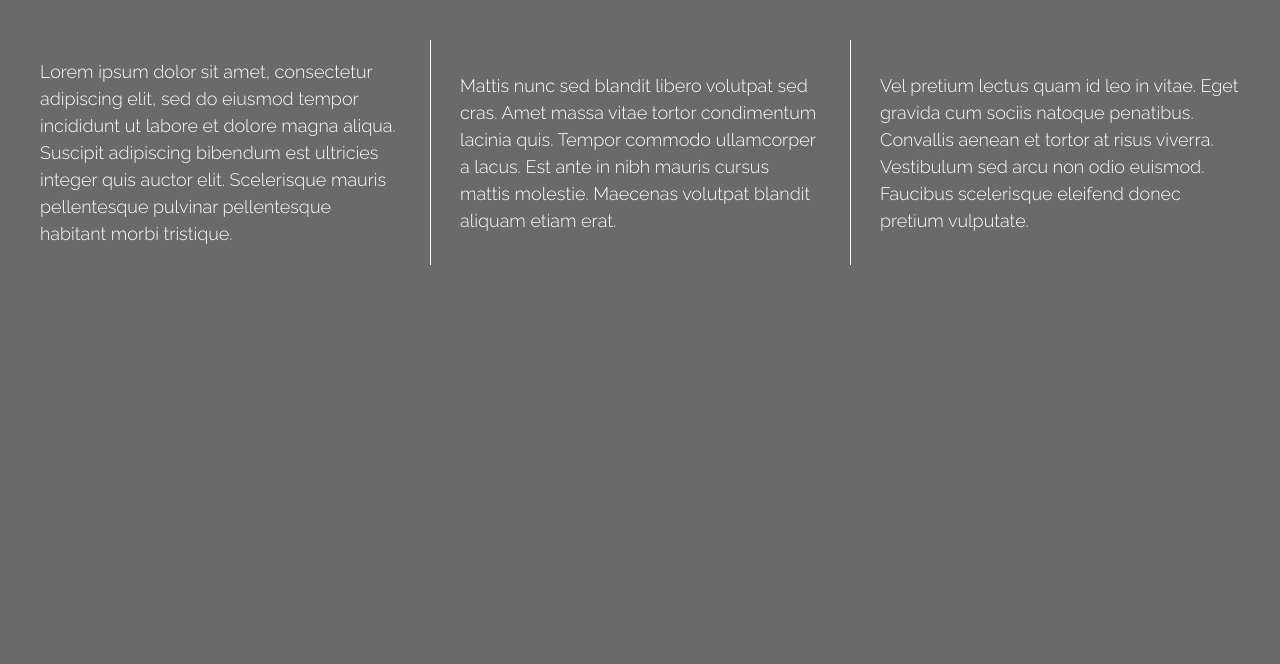
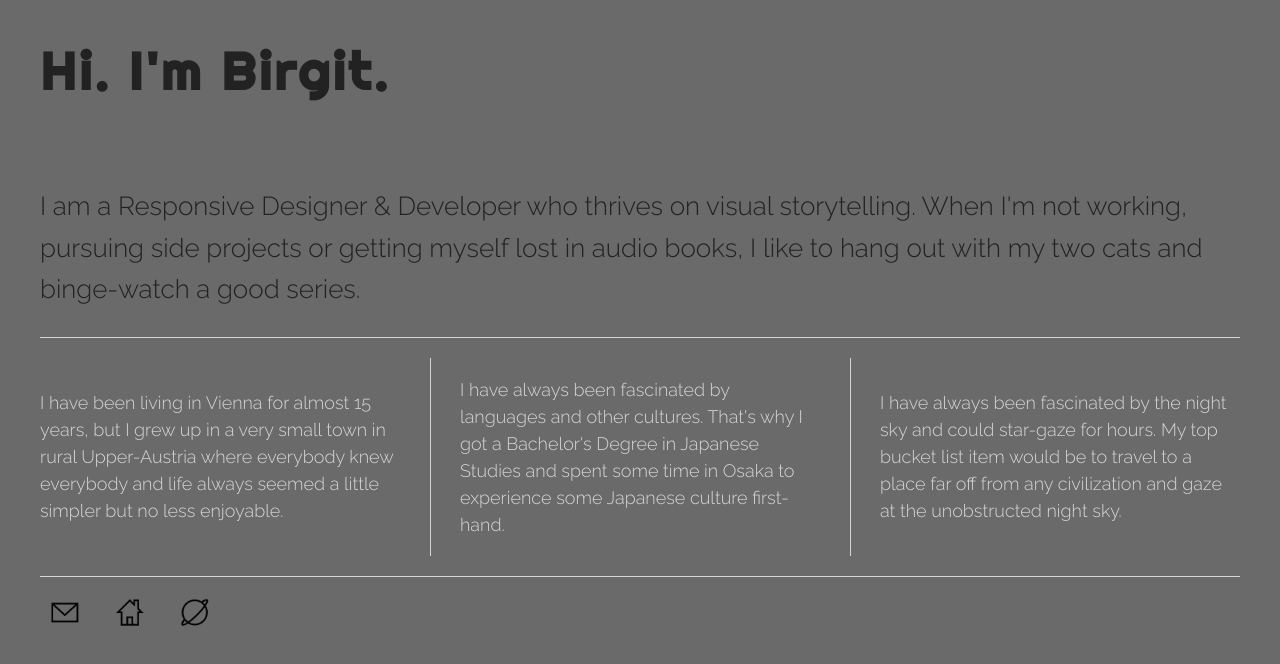
Before and after one commit to brgt-p/divs-flexbox-starter, a plain HTML site: page index.html in a window 1280 px wide. Drawn offline with nearby package versions, Linux system fonts and the light colour scheme.

Commit message:
Changed layout, content, added header and footer

```diff
--- a/css/main.css
+++ b/css/main.css
@@ -94,6 +94,9 @@ textarea {
 /* ==========================================================================
    Author's custom styles
    ========================================================================== */
+* {
+   /*outline: 1px dashed red;*/
+}
 
 
 html {
@@ -105,31 +108,84 @@ html {
 body {
     font-family: 'Raleway', sans-serif;
     font-weight: 200;
-  padding: 2em;
+    padding: 0 2em;
     font-size: 1.25em;
     height: 100%;
+    margin: 0 auto;
+}
+
+header,
+footer {
+    width: 100%;
+    display: flex;
+    justify-content: flex-start;
+}
+
+header {
+    height: 20vh;
+}
+
+header h1 {
+    font-family: 'Righteous', cursive;
+    font-size: 2.6em;
+    letter-spacing: 3px;
+    vertical-align: middle;
+}
+
+main {
+    width: 100%;
+    display: flex;
+    justify-content: center;
+    border-bottom: 1px solid hsl(0, 0%, 84%);
+    margin-top: 0;
+    margin-bottom: 20px;
+    line-height: 1.6em;
+    font-size: 1.3em;
 }
 
 .wrapper {
-  /*add display:flex and set justify-content to space-between*/
     display: flex;
     justify-content: space-between;
     align-items: stretch;
     flex-flow: row wrap;
+    margin-bottom: 20px;
 }
 
-.div-1, .div-2, .div-3 {
-  /*give the divs a width of 30%, add display:flex, set justify-content and align-items to center*/
-  color: #fff;
+.div-1,
+.div-2,
+.div-3 {
+    color: hsl(0, 0%, 84%);
     line-height: 1.5em;
     font-size: .9em;
     background-color: #6a6a6a;
-  /*width: 30%;*/
     height: auto;
     display: flex;
     justify-content: center;
     align-items: center;
+}
 
+footer {
+    border-top: 1px solid hsl(0, 0%, 84%);
+    padding: 0;
+    margin: 0;
+    /*height: 15%;
+    display: flex;
+    justify-content: flex-start;*/
+}
+
+footer ul {
+    padding-left: 0;
+    margin-left: 0;
+}
+
+footer ul li {
+    list-style: none;
+    display: inline-block;
+}
+
+footer img {
+    padding: 0 10px;
+    width: 50%;
 }
 
 /* ==========================================================================
@@ -198,8 +254,10 @@ body {
 
 .clearfix:before,
 .clearfix:after {
-    content: " "; /* 1 */
-    display: table; /* 2 */
+    content: " ";
+    /* 1 */
+    display: table;
+    /* 2 */
 }
 
 .clearfix:after {
@@ -220,13 +278,16 @@ body {
 }
 
 @media all and (min-width: 1200px) {
-    .div-1, .div-2, .div-3 {
+
+    .div-1,
+    .div-2,
+    .div-3 {
         flex-basis: 30%;
     }
 
     .div-1,
     .div-2 {
-        border-right: 1px solid #fff;
+        border-right: 1px solid hsl(0, 0%, 84%);
         padding-right: 30px;
     }
 }
@@ -239,11 +300,13 @@ body {
    ========================================================================== */
 
 @media print {
+
     *,
     *:before,
     *:after {
         background: transparent !important;
-        color: #000 !important; /* Black prints faster:
+        color: #000 !important;
+        /* Black prints faster:
                                    http://www.sanbeiji.com/archives/953 */
         box-shadow: none !important;
         text-shadow: none !important;
--- a/index.html
+++ b/index.html
@@ -4,7 +4,7 @@
 <head>
     <meta charset="utf-8">
     <meta http-equiv="x-ua-compatible" content="ie=edge">
-    <title>Make me into a grid!</title>
+    <title></title>
     <meta name="description" content="">
     <meta name="viewport" content="width=device-width, initial-scale=1">
 
@@ -15,32 +15,45 @@
     <link rel="stylesheet" href="css/main.css">
     <script src="js/vendor/modernizr-2.8.3.min.js"></script>
     <link rel="preconnect" href="https://fonts.googleapis.com">
-<link rel="preconnect" href="https://fonts.gstatic.com" crossorigin>
-<link href="https://fonts.googleapis.com/css2?family=Raleway:wght@300;400&display=swap" rel="stylesheet">
+    <link rel="preconnect" href="https://fonts.gstatic.com" crossorigin>
+    <link href="https://fonts.googleapis.com/css2?family=Raleway:wght@300;400&family=Righteous&display=swap"
+        rel="stylesheet">
 </head>
 
 <body>
     <!--[if lt IE 8]>
             <p class="browserupgrade">You are using an <strong>outdated</strong> browser. Please <a href="http://browsehappy.com/">upgrade your browser</a> to improve your experience.</p>
         <![endif]-->
-
+    <header>
+        <h1>Hi. I'm Birgit.</h1>
+    </header>
+    <main>
+        <p>I am a Responsive Designer & Developer who thrives on visual storytelling. When I'm not working, pursuing
+            side projects or getting myself lost in audio books, I like to hang out with my two cats and binge-watch a
+            good series.</p>
+    </main>
     <section class="wrapper">
         <div class="div-1">
-            <p>Lorem ipsum dolor sit amet, consectetur adipiscing elit, sed do eiusmod tempor incididunt ut labore et
-                dolore magna aliqua. Suscipit adipiscing bibendum est ultricies integer quis auctor elit. Scelerisque
-                mauris pellentesque pulvinar pellentesque habitant morbi tristique. </p>
+            <p>I have been living in Vienna for almost 15 years, but I grew up in a very small town in rural
+                Upper-Austria where everybody knew everybody and life always seemed a little simpler but no less
+                enjoyable.</p>
         </div>
         <div class="div-2">
-            <p>Mattis nunc sed blandit libero volutpat sed cras. Amet massa vitae tortor condimentum
-                lacinia quis. Tempor commodo ullamcorper a lacus. Est ante in nibh mauris cursus mattis molestie.
-                Maecenas volutpat blandit aliquam etiam erat.</p>
+            <p>I have always been fascinated by languages and other cultures. That's why I got a Bachelor's Degree in
+                Japanese Studies and spent some time in Osaka to experience some Japanese culture first-hand.</p>
         </div>
         <div class="div-3">
-            <p>Vel pretium lectus quam id leo in vitae. Eget gravida cum sociis natoque penatibus. Convallis aenean et
-                tortor at risus viverra. Vestibulum sed arcu non odio euismod. Faucibus scelerisque eleifend donec
-                pretium vulputate.</p>
+            <p>I have always been fascinated by the night sky and could star-gaze for hours. My top bucket list item
+                would be to travel to a place far off from any civilization and gaze at the unobstructed night sky.</p>
         </div>
     </section>
+    <footer>
+        <ul>
+            <li><img src="img/envelope.png" alt="envelope icon"></li>
+            <li><img src="img/house.png" alt="house icon"></li>
+            <li><img src="img/planet.png" alt="planet icon"></li>
+        </ul>
+    </footer>
 
     <script src="https://ajax.googleapis.com/ajax/libs/jquery/1.11.3/jquery.min.js"></script>
     <script>window.jQuery || document.write('<script src="js/vendor/jquery-1.11.3.min.js"><\/script>')</script>
```
Also changed, not shown: img/envelope.png (added), img/house.png (added), img/planet.png (added). Lines whose indentation alone changed are shown as unchanged.
